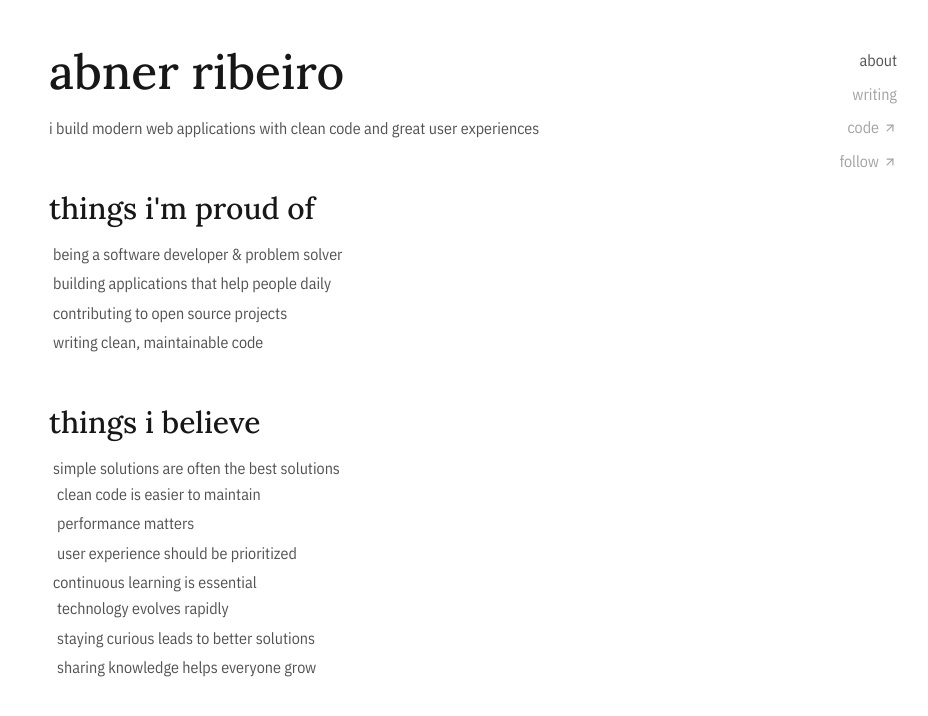
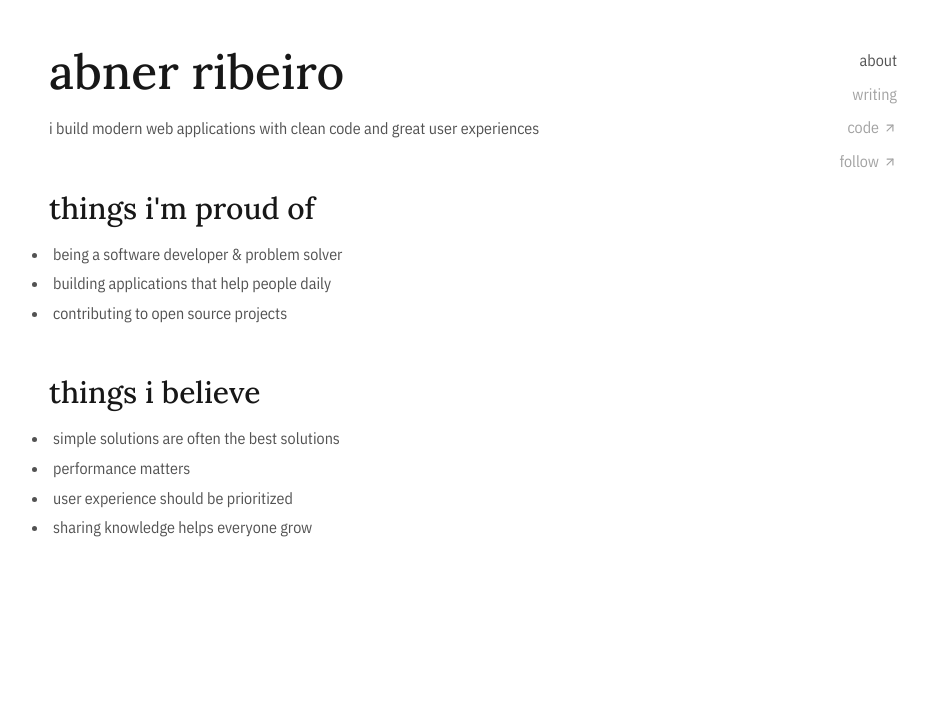
Before and after one commit to abneribeiro/abneribeiro, a Next.js app: page / in a window 1280 px wide. Shown: the top 716 px of the page, without its empty margins (167-1095 px from the left). Built offline with nearby package versions, Linux system fonts and the light colour scheme.

Commit message:
refactor: atualizar a estrutura da página inicial e melhorar a apresentação das listas, além de corrigir a data de publicação do blog

```diff
--- a/app/page.tsx
+++ b/app/page.tsx
@@ -8,30 +8,20 @@ export default function HomePage() {
         <p className="text-copy my-5">i build modern web applications with clean code and great user experiences</p>
 
         <h2 className="text-2xl md:text-3xl mb-4 mt-12 font-medium">things i'm proud of</h2>
-        <ul className="text-copy pl-0 space-y-1">
+        <ul className="list-disc text-copy pl-0 space-y-1">
           <li className="pl-1">being a software developer & problem solver</li>
           <li className="pl-1">building applications that help people daily</li>
           <li className="pl-1">contributing to open source projects</li>
-          <li className="pl-1">writing clean, maintainable code</li>
         </ul>
 
         <h2 className="text-2xl md:text-3xl mb-4 mt-12 font-medium">things i believe</h2>
-        <ul className="text-copy pl-0 space-y-1">
+        <ul className="list-disc text-copy pl-0 space-y-1">
           <li className="pl-1">simple solutions are often the best solutions
-            <ul className="text-copy pl-0 space-y-1">
-              <li className="pl-1">clean code is easier to maintain</li>
-              <li className="pl-1">performance matters</li>
-              <li className="pl-1">user experience should be prioritized</li>
-            </ul>
+
           </li>
-          <li className="pl-1">continuous learning is essential
-            <ul className="text-copy pl-0 space-y-1">
-              <li className="pl-1">technology evolves rapidly</li>
-              <li className="pl-1">staying curious leads to better solutions</li>
-              <li className="pl-1">sharing knowledge helps everyone grow</li>
-            </ul>
-          </li>
-
+          <li className="pl-1">performance matters</li>
+          <li className="pl-1">user experience should be prioritized</li>
+          <li className="pl-1">sharing knowledge helps everyone grow</li>
         </ul>
       </main>
 
--- a/content/blog/welcome-to-my-blog.mdx
+++ b/content/blog/welcome-to-my-blog.mdx
@@ -1,6 +1,6 @@
 ---
 title: "Welcome to My Blog"
-date: "2024-01-15"
+date: "2025-01-15"
 description: "An introduction to my blog where I'll share thoughts on software development, technology, and my journey as a developer."
 tags: ["introduction", "personal", "blog"]
 ---
```
